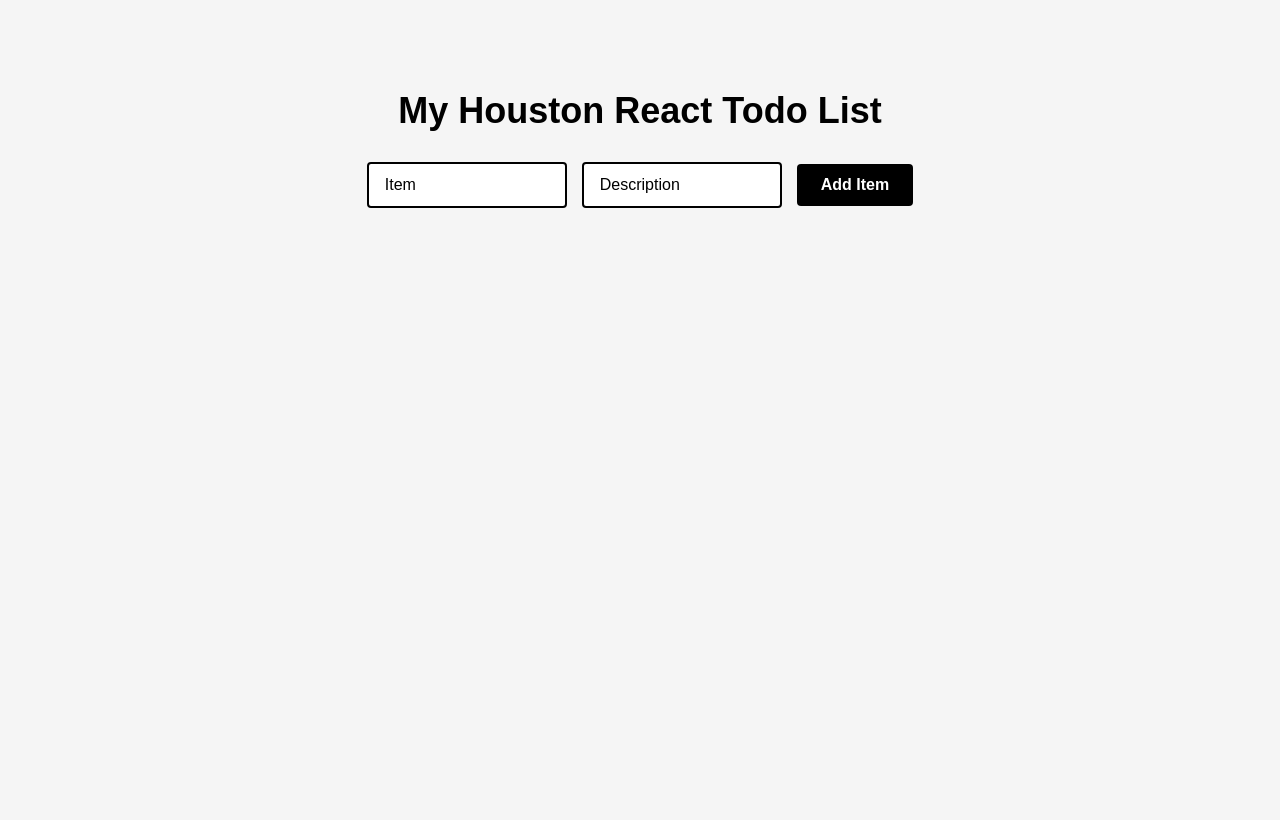
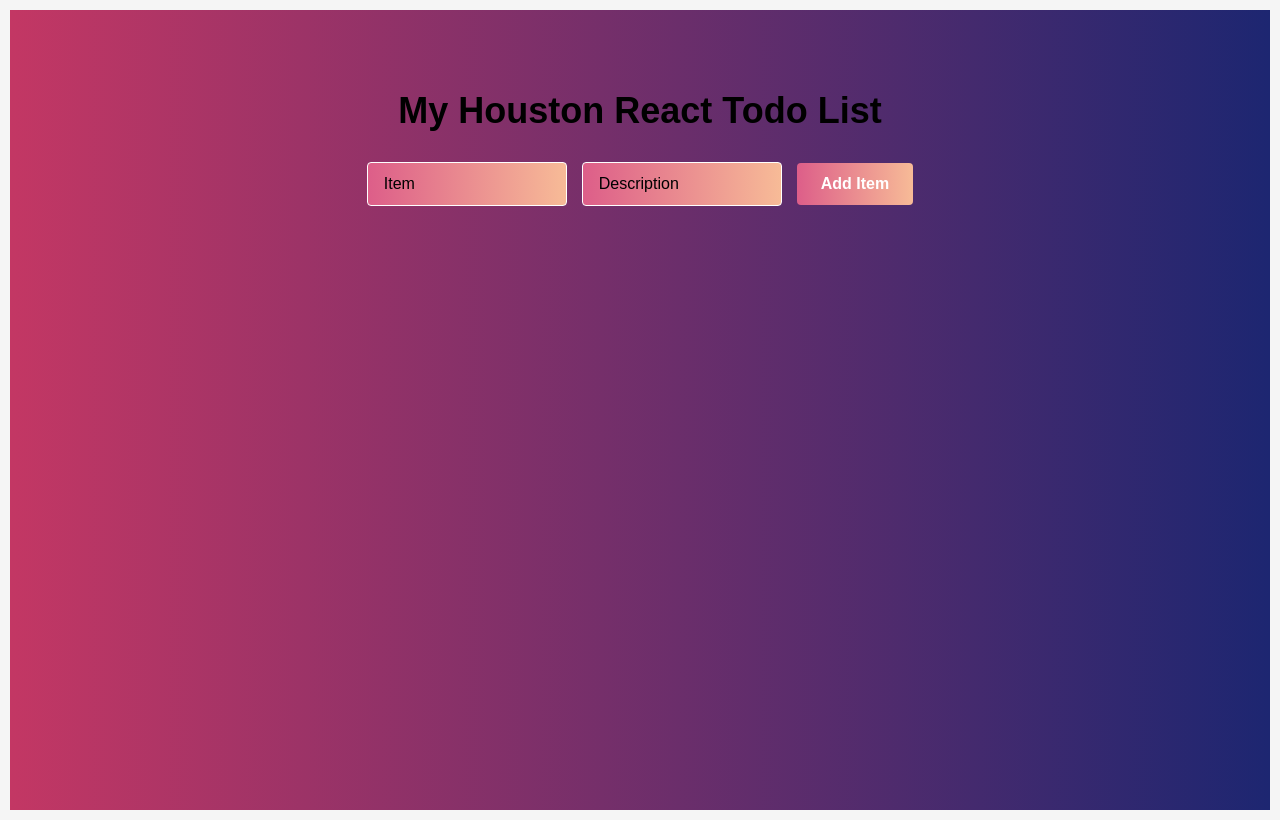
Before and after one commit to carsonideas/React-todoList-App, a React (Vite) app: page / in a window 1280 px wide. Built offline with nearby package versions, Linux system fonts and the light colour scheme.

Commit message:
add gradient colors background

```diff
--- a/src/App.css
+++ b/src/App.css
@@ -16,11 +16,12 @@ body {
   justify-content: center;
   align-items: flex-start;
   padding-top: 40px;
-
+  background: linear-gradient(to right, #c33764, #1d2671);
 }
 
 .myTodoBox {
-  /* background: white; */
+  /* background: ; */
+  /* background: linear-gradient(to right, #c33764, #1d2671); */
   padding: 40px;
   /* border-radius: 8px; */
   width: 100%;
@@ -49,11 +50,12 @@ body {
 
 .myTextInput {
   padding: 12px 16px;
-  border: 2px solid black;
+  border: 1px solid white;
   border-radius: 4px;
   font-size: 16px;
   width: 200px;
   outline: none;
+  background: linear-gradient(to right, #dd5e89,#f7bb97);
 }
 
 .myTextInput::placeholder {
@@ -62,6 +64,7 @@ body {
 
 .myTextInput:focus {
   border-color: #007bff;
+
 }
 
 .myAddButton {
@@ -73,6 +76,7 @@ body {
   font-size: 16px;
   cursor: pointer;
   font-weight: 600;
+  background: linear-gradient(to right, #dd5e89,#f7bb97);
 }
 
 .myAddButton:hover {
@@ -89,7 +93,7 @@ body {
   display: grid;
 
   grid-template-columns: 2fr 3fr;
-
+color: white;
   padding: 15px;
 
   align-items: center;
@@ -100,7 +104,8 @@ body {
 .myItemName {
   font-size: 18px;
   font-weight: 600;
-  color: #333;
+  color: orange;
+  /* color: #333; */
   margin: 0;
   overflow-wrap: break-word;
 }
@@ -111,5 +116,6 @@ body {
   margin: 0;
   padding-left: 20px;
   overflow-wrap: break-word;
+  color: orange;
   /* width: 17rem; */
 }
```
